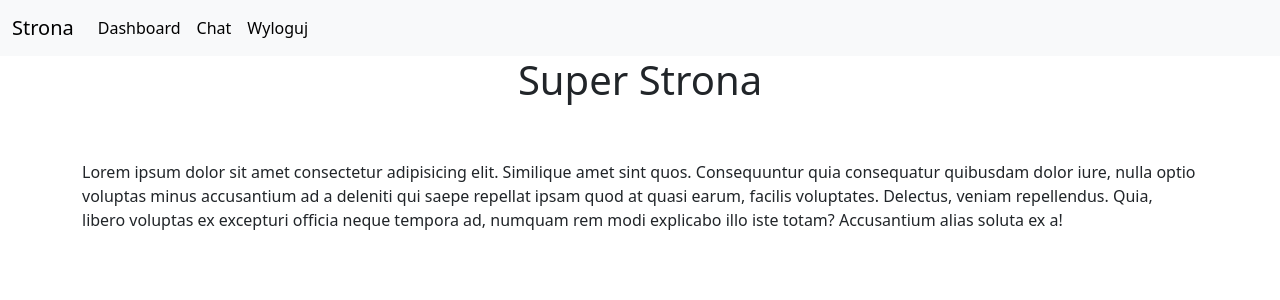
After one commit to StanislawWolowiec/bookish-couscous, a PHP site: page / in a window 1280 px wide. The commit adds this page. Shown: the top 300 px of the page. Run offline with PHP 8.4, Linux system fonts and the light colour scheme; a user stored in the database is signed in.

Commit message:
poprawa navbarów i dodanie index.php

```diff
--- a/dashboard.php
+++ b/dashboard.php
@@ -21,14 +21,14 @@
 
     <nav class="navbar navbar-expand-lg bg-body-tertiary">
       <div class="container-fluid">
-        <a class="navbar-brand" href="#">Czatex</a>
+        <a class="navbar-brand" href="index.php">Strona</a>
         <button class="navbar-toggler" type="button" data-bs-toggle="collapse" data-bs-target="#navbarNavAltMarkup" aria-controls="navbarNavAltMarkup" aria-expanded="false" aria-label="Toggle navigation">
           <span class="navbar-toggler-icon"></span>
         </button>
         <div class="collapse navbar-collapse" id="navbarNavAltMarkup">
           <div class="navbar-nav">
-            <a class="nav-link" aria-current="page" href="login.php">Logowanie</a>
-            <a class="nav-link" href="rejestracja.php">Rejestracja</a>
+          <a class="nav-link" href="index.php">Dashboard</a>
+            <a class="nav-link active" href="Hugchat.php">Chat</a>
             <a class="nav-link active" href="logout.php">Wyloguj</a>
           </div>
         </div>
--- /dev/null
+++ b/index.php
@@ -0,0 +1,48 @@
+<!DOCTYPE html>
+<html lang="en">
+<head>
+    <meta charset="UTF-8">
+    <meta name="viewport" content="width=device-width, initial-scale=1.0">
+    <title>Document</title>
+    <link href="https://cdn.jsdelivr.net/npm/bootstrap@5.3.3/dist/css/bootstrap.min.css" rel="stylesheet" integrity="sha384-QWTKZyjpPEjISv5WaRU9OFeRpok6YctnYmDr5pNlyT2bRjXh0JMhjY6hW+ALEwIH" crossorigin="anonymous">
+
+</head>
+<body>
+<script src="https://cdn.jsdelivr.net/npm/bootstrap@5.3.3/dist/js/bootstrap.bundle.min.js" integrity="sha384-YvpcrYf0tY3lHB60NNkmXc5s9fDVZLESaAA55NDzOxhy9GkcIdslK1eN7N6jIeHz" crossorigin="anonymous"></script>
+
+    <?php
+    session_start();
+    //Sesja  ['loggedIn'], ['user'], ['account']
+    ?>
+    <nav class="navbar navbar-expand-lg bg-body-tertiary">
+      <div class="container-fluid">
+        <a class="navbar-brand" href="index.php">Strona</a>
+        <button class="navbar-toggler" type="button" data-bs-toggle="collapse" data-bs-target="#navbarNavAltMarkup" aria-controls="navbarNavAltMarkup" aria-expanded="false" aria-label="Toggle navigation">
+          <span class="navbar-toggler-icon"></span>
+        </button>
+        <div class="collapse navbar-collapse" id="navbarNavAltMarkup">
+          <div class="navbar-nav">
+            <?php
+             if($_SESSION['loggedIn'] == True){
+              print('<a class="nav-link active" href="dashboard.php">Dashboard</a>');
+              print('<a class="nav-link active" href="Hugchat.php">Chat</a>');
+              print('<a class="nav-link active" href="logout.php">Wyloguj</a>');
+             }
+              else{
+                print('<a class="nav-link active" aria-current="page" href="login.php">Logowanie</a>');
+                print('<a class="nav-link active" href="rejestracja.php">Rejestracja</a>');
+              }
+            ?>
+          </div>
+        </div>
+      </div>
+    </nav>
+
+    <div class="container d-flex justify-content-center">
+      <h1>Super Strona</h1>
+    </div>
+    <div class="container d-flex justify-content-center mt-5">
+      <p>Lorem ipsum dolor sit amet consectetur adipisicing elit. Similique amet sint quos. Consequuntur quia consequatur quibusdam dolor iure, nulla optio voluptas minus accusantium ad a deleniti qui saepe repellat ipsam quod at quasi earum, facilis voluptates. Delectus, veniam repellendus. Quia, libero voluptas ex excepturi officia neque tempora ad, numquam rem modi explicabo illo iste totam? Accusantium alias soluta ex a!</p>
+    </div>
+</body>
+</html>
--- a/login.php
+++ b/login.php
@@ -17,15 +17,14 @@
 
     <nav class="navbar navbar-expand-lg bg-body-tertiary">
       <div class="container-fluid">
-        <a class="navbar-brand" href="#">Czatex</a>
+        <a class="navbar-brand" href="index.php">Strona</a>
         <button class="navbar-toggler" type="button" data-bs-toggle="collapse" data-bs-target="#navbarNavAltMarkup" aria-controls="navbarNavAltMarkup" aria-expanded="false" aria-label="Toggle navigation">
           <span class="navbar-toggler-icon"></span>
         </button>
         <div class="collapse navbar-collapse" id="navbarNavAltMarkup">
           <div class="navbar-nav">
-            <a class="nav-link active" aria-current="page" href="login.php">Logowanie</a>
+            <a class="nav-link" aria-current="page" href="login.php">Logowanie</a>
             <a class="nav-link active" href="rejestracja.php">Rejestracja</a>
-            <a class="nav-link" href="logout.php">Wyloguj</a>
           </div>
         </div>
       </div>
--- a/rejestracja.php
+++ b/rejestracja.php
@@ -17,15 +17,14 @@
 
     <nav class="navbar navbar-expand-lg bg-body-tertiary">
       <div class="container-fluid">
-        <a class="navbar-brand" href="#">Czatex</a>
+        <a class="navbar-brand" href="index.php">Strona</a>
         <button class="navbar-toggler" type="button" data-bs-toggle="collapse" data-bs-target="#navbarNavAltMarkup" aria-controls="navbarNavAltMarkup" aria-expanded="false" aria-label="Toggle navigation">
           <span class="navbar-toggler-icon"></span>
         </button>
         <div class="collapse navbar-collapse" id="navbarNavAltMarkup">
           <div class="navbar-nav">
             <a class="nav-link active" aria-current="page" href="login.php">Logowanie</a>
-            <a class="nav-link active" href="rejestracja.php">Rejestracja</a>
-            <a class="nav-link" href="logout.php">Wyloguj</a>
+            <a class="nav-link" href="rejestracja.php">Rejestracja</a>
           </div>
         </div>
       </div>
```
Also changed, not shown: hugchat.php (+4 -4 lines).
